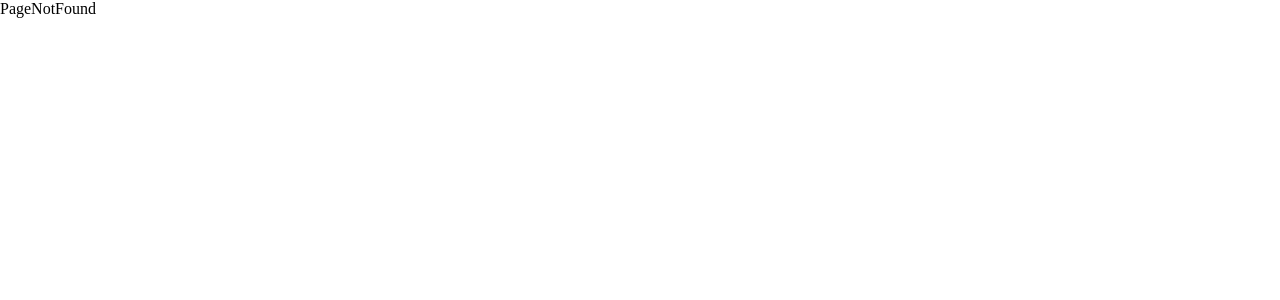
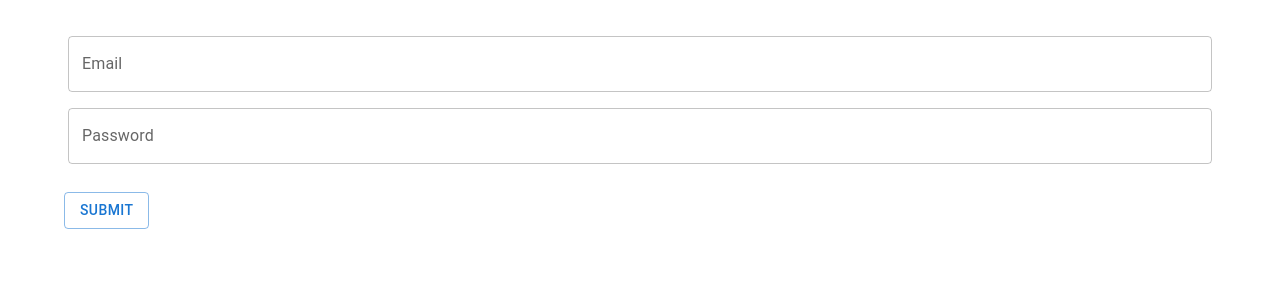
Before and after one commit to buzzracharyeah-rejan/notes-client, a React (Vite) app: page /mock in a window 1280 px wide. Shown: the top 300 px of the page. Built offline with nearby package versions, Linux system fonts and the light colour scheme.

Commit message:
fix: brand hover issue

```diff
--- a/package.json
+++ b/package.json
@@ -18,11 +18,14 @@
     "@mui/styled-engine-sc": "^5.12.0",
     "@tanstack/react-query": "^4.29.5",
     "axios": "^1.4.0",
+    "formik": "^2.2.9",
     "prop-types": "^15.8.1",
     "react": "^18.2.0",
     "react-dom": "^18.2.0",
     "react-router-dom": "^6.11.1",
-    "styled-components": "^5.3.10"
+    "styled-components": "^5.3.10",
+    "tiny-invariant": "^1.3.1",
+    "yup": "^1.1.1"
   },
   "devDependencies": {
     "@tanstack/eslint-plugin-query": "^4.29.4",
--- a/src/layouts/appBar/AppBar.jsx
+++ b/src/layouts/appBar/AppBar.jsx
@@ -44,6 +44,10 @@ const BrandAppBar = () => {
                 color: '#fff',
                 padding: '1rem',
                 marginRight: 1,
+                ':hover': {
+                  background: '#7CB9E8',
+                  color: '#fff',
+                },
               }}
             >
               <TextSnippetIcon />
@@ -53,7 +57,7 @@ const BrandAppBar = () => {
               component='div'
               sx={{ flexGrow: 1, color: '#505050', fontWeight: 700 }}
             >
-              My Notes
+              NOTES
             </Typography>
           </LogoContainer>
 
--- a/src/routes/useRoutes.jsx
+++ b/src/routes/useRoutes.jsx
@@ -3,6 +3,7 @@ import Signup from '../views/auth/Signup';
 import Signin from '../views/auth/Signin';
 import Dashboard from '../views/dashboard/Dashboard';
 import PageNotFound from '../views/errorPage/404';
+import MockView from '../views/mock/MockView';
 
 const useRoutes = () => {
   const router = createBrowserRouter([
@@ -19,6 +20,10 @@ const useRoutes = () => {
       element: <Signup />,
     },
     {
+      path: '/mock',
+      element: <MockView />,
+    },
+    {
       path: '*',
       element: <PageNotFound />,
     },
--- /dev/null
+++ b/src/views/mock/MockView.jsx
@@ -0,0 +1,76 @@
+import React from 'react';
+import * as yup from 'yup';
+import { Formik } from 'formik';
+import { Button, Container, Grid, TextField } from '@mui/material';
+
+const MockView = () => {
+  return (
+    <Container sx={{ mt: '1.5rem', p: '0.5rem 2rem' }} maxWidth='lg'>
+      <Formik
+        initialValues={{ email: '', password: '' }}
+        validationSchema={yup.object({
+          email: yup
+            .string('Enter your email')
+            .email('Enter a valid email')
+            .required('Email is required'),
+          password: yup
+            .string('Enter your password')
+            .min(8, 'Password should be of minimum 8 characters length')
+            .required('Password is required'),
+        })}
+        onSubmit={(values, { setSubmitting }) => {
+          setTimeout(() => {
+            alert(JSON.stringify(values, null, 2));
+            setSubmitting(false);
+          }, 400);
+        }}
+      >
+        {({
+          values,
+          errors,
+          touched,
+          handleChange,
+          handleBlur,
+          handleSubmit,
+          isSubmitting,
+          /* and other goodies */
+        }) => (
+          <form onSubmit={handleSubmit}>
+            <Grid container spacing={2} sx={{ p: '0.25rem', mb: '1.5rem' }}>
+              <Grid item xs={12}>
+                <TextField
+                  fullWidth
+                  id='email'
+                  name='email'
+                  label='Email'
+                  value={values.email}
+                  onChange={handleChange}
+                  error={touched.email && Boolean(errors.email)}
+                  helperText={touched.email && errors.email}
+                />
+              </Grid>
+              <Grid item xs={12}>
+                <TextField
+                  fullWidth
+                  id='password'
+                  name='password'
+                  label='Password'
+                  value={values.password}
+                  onChange={handleChange}
+                  onBlur={handleBlur}
+                  error={touched.password && Boolean(errors.password)}
+                  helperText={touched.password && errors.password}
+                />
+              </Grid>
+            </Grid>
+            <Button type='submit' disabled={isSubmitting} variant='outlined' color='primary'>
+              Submit
+            </Button>
+          </form>
+        )}
+      </Formik>
+    </Container>
+  );
+};
+
+export default MockView;
```
Also changed, not shown: .eslint.cjs (added), 1 other file (tests, documents, lock files or other folders).
